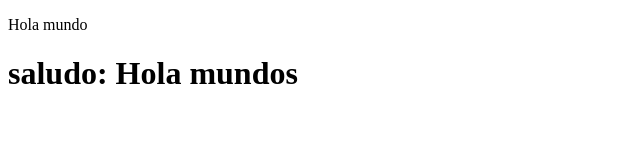
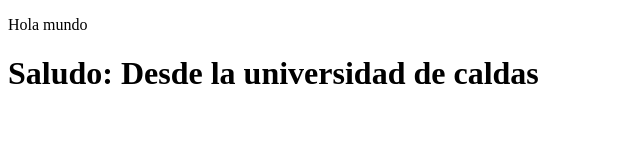
Before and after one commit to lauracamila15/miweb1, a plain HTML site: page index.html in a window 1280 px wide. Shown: the whole page, without its empty margins (0-640 px from the left). Drawn offline with Linux system fonts and the light colour scheme.

Commit message:
index.html message

```diff
--- a/index.html
+++ b/index.html
@@ -9,7 +9,7 @@
 <body>
 
 <p>Hola mundo</p>
-<h1>saludo: Hola mundos</h1>
+<h1>Saludo: Desde la universidad de caldas</h1>
 
 
 </body>
```
